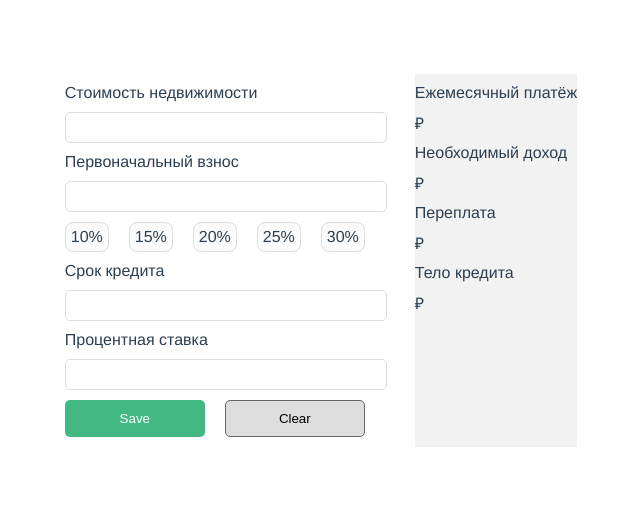
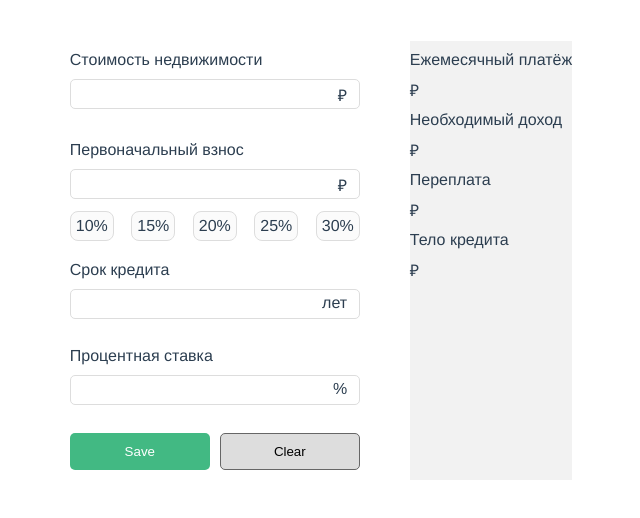
Before and after one commit to aGants/mortgage, a Vue app: page / in a window 1280 px wide. Shown: the top 518 px of the page, without its empty margins (319-959 px from the left). Built offline with nearby package versions, Linux system fonts and the light colour scheme.

Commit message:
fix: money form style

```diff
--- a/src/App.vue
+++ b/src/App.vue
@@ -19,6 +19,10 @@ export default {
 
 $margin: 10px 0;
 
+* {
+  box-sizing: border-box;
+}
+
 .app {
   display: flex;
   justify-content: center;
@@ -35,6 +39,7 @@ $margin: 10px 0;
   display: flex;
   justify-content: space-between;
   gap: 50px;
+  flex-wrap: wrap;
 
   .label {
     display: block;
@@ -43,11 +48,10 @@ $margin: 10px 0;
   }
 
   &-form {
-    width: 300px;
     &-percent {
       display: flex;
       justify-content: space-between;
-      margin: $margin;
+      margin: -10px 0 20px;
 
       &__radio {
         display: none;
@@ -79,6 +83,7 @@ $margin: 10px 0;
     &-button {
       display: flex;
       justify-content: space-between;
+      gap: 10px;
       margin: $margin;
 
       .btn {
@@ -116,10 +121,21 @@ $margin: 10px 0;
       }
     }
 
+    &__etc {
+      display: block;
+      position: relative;
+      left: 87%;
+      top: -25px;
+      padding: auto;
+      width: 25px;
+      text-align: right;
+    }
+
     &__input {
+      display: inline-block;
       width: 100%;
-      height: 25px;
-      padding: 2px 10px;
+      height: 30px;
+      padding: 2px 25px 2px 10px;
       border: 1px solid #ddd;
       border-radius: 5px;
       &:hover, &:focus, &:active  {
--- a/src/components/Payment.vue
+++ b/src/components/Payment.vue
@@ -2,10 +2,10 @@
   <div class="money">
       <div class="money-form">
         <label for="cost" class="label">Стоимость недвижимости</label>
-        <input id="cost" type="text" class="money-form__input" inputmode="numeric">
+        <input id="cost" type="text" class="money-form__input" inputmode="numeric"> <span class="money-form__etc"> ₽</span>
 
         <label for="fee" class="label">Первоначальный взнос</label>
-        <input id="fee" type="text" class="money-form__input" inputmode="numeric">
+        <input id="fee" type="text" class="money-form__input" inputmode="numeric"> <span class="money-form__etc"> ₽</span>
 
         <div class="money-form-percent">
           <input name="percent" type="radio" id="10" value="10" class="money-form-percent__radio" v-model="picked">
@@ -30,10 +30,10 @@
         </div>
 
         <label for="time" class="label">Срок кредита</label>
-        <input id="time" type="text" class="money-form__input" inputmode="numeric">
+        <input id="time" type="text" class="money-form__input" inputmode="numeric"><span class="money-form__etc">лет</span>
 
         <label for="rate" class="label">Процентная ставка</label>
-        <input id="rate" type="text" class="money-form__input" inputmode="numeric">
+        <input id="rate" type="text" class="money-form__input" inputmode="numeric"><span class="money-form__etc">%</span>
 
         <div class="money-form-button">
           <button class="money-form-button__save btn">Save</button>
```
